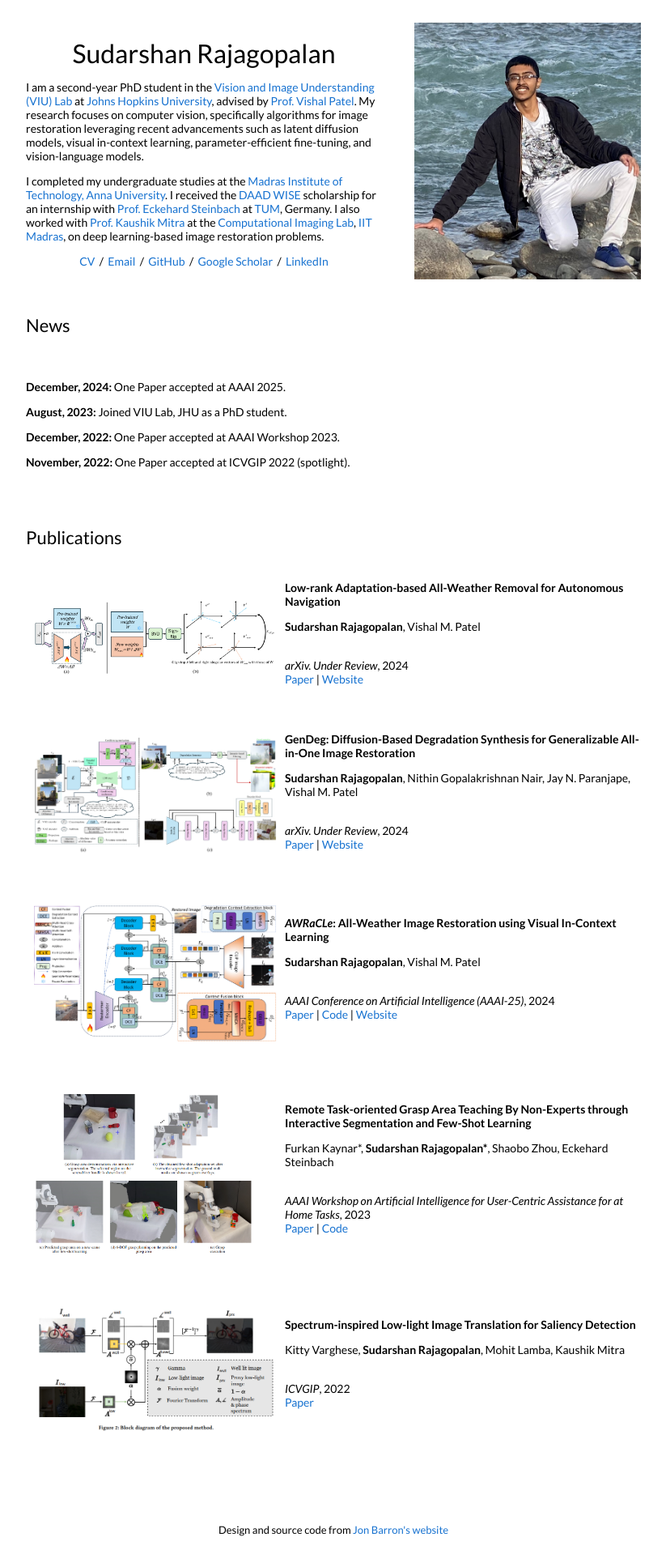
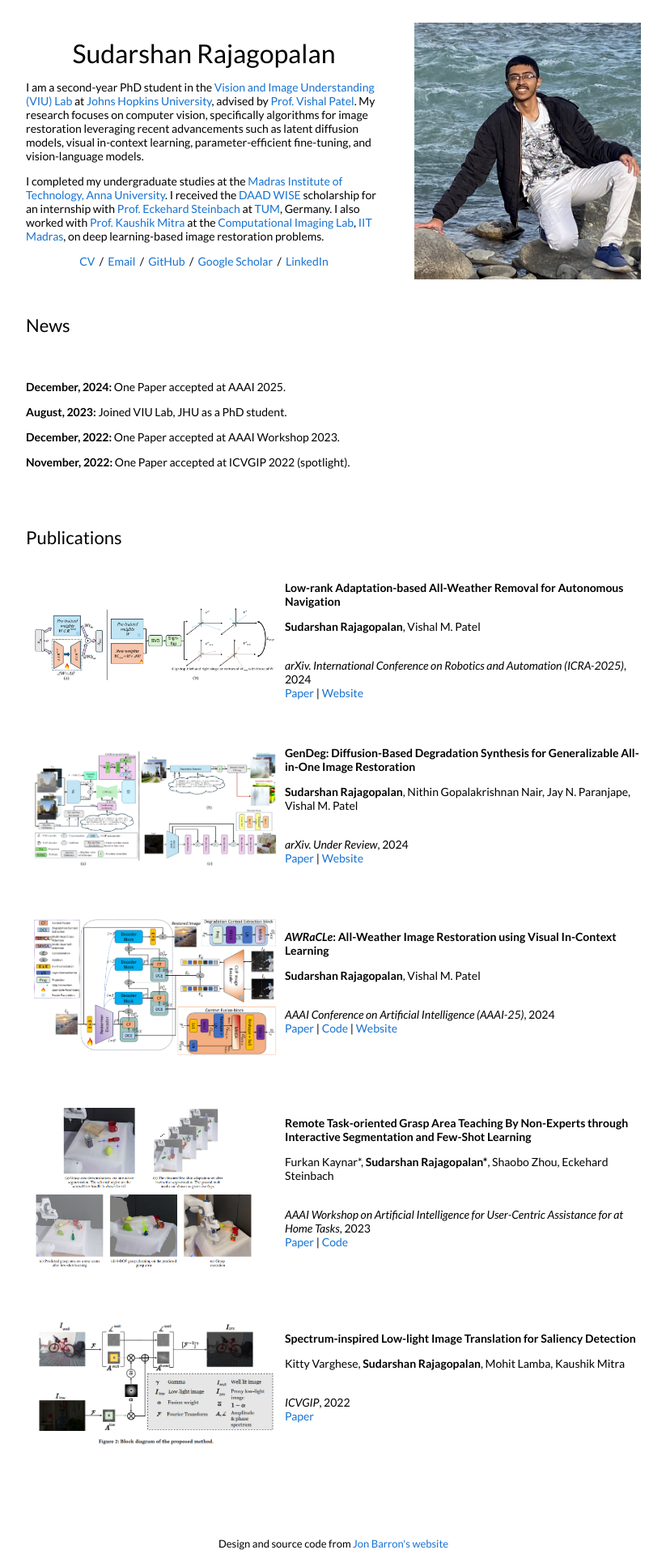
Before and after one commit to sudraj2002/sudraj2002.github.io, a Jekyll site: the page built from _posts/2024-11-27-loraa.md, in a window 1280 px wide. Shown: the whole page at 81% size, without its empty margins (228-1051 px from the left). Built offline with Jekyll 4.4.1, drawn with Linux system fonts in a browser that asks for light colours.

Commit message:
Update 2024-11-27-loraa.md

```diff
--- a/_posts/2024-11-27-loraa.md
+++ b/_posts/2024-11-27-loraa.md
@@ -6,7 +6,7 @@ title: "Low-rank Adaptation-based All-Weather Removal for Autonomous Navigation"
 categories:
   - 'research'
 date: 2024-11-27
-venue: 'arXiv. <i>Under Review</i>'
+venue: 'arXiv. <i>International Conference on Robotics and Automation (ICRA-2025)</i>'
 website: 'https://sudraj2002.github.io/loraapage/'
 author: "Sudarshan Rajagopalan"
 arxiv: https://arxiv.org/abs/2411.17814
```
